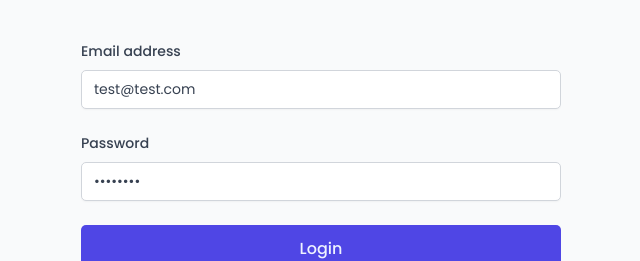
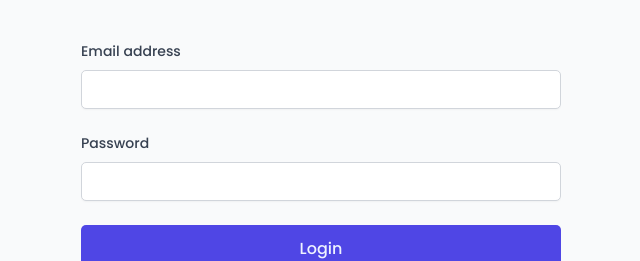
Before and after one commit to Eslam-Elwey/The-Wild-Oasis, a React (Vite) app: page /login in a window 1280 px wide. Shown: the part 357-618 px from the top of the page, without its empty margins (319-959 px from the left). Built offline with nearby package versions, Linux system fonts and the light colour scheme; a web font is replaced by a local one.

Commit message:
remove test login credentials

```diff
--- a/src/features/authentication/LoginForm.jsx
+++ b/src/features/authentication/LoginForm.jsx
@@ -7,19 +7,22 @@ import { useLogin } from "./useLogin";
 import SpinnerMini from "../../ui/SpinnerMini";
 
 function LoginForm() {
-  const [email, setEmail] = useState("test@test.com");
-  const [password, setPassword] = useState("12345678");
+  const [email, setEmail] = useState("");
+  const [password, setPassword] = useState("");
   const { login, isLoading } = useLogin();
 
   function handleSubmit(e) {
     e.preventDefault();
     if (!email || !password) return;
-    login({ email, password },{
-      onSettled : ()=>{
-        setEmail(()=>'');
-        setPassword(()=>'');
-      }
-    });
+    login(
+      { email, password },
+      {
+        onSettled: () => {
+          setEmail(() => "");
+          setPassword(() => "");
+        },
+      },
+    );
   }
 
   return (
@@ -47,8 +50,7 @@ function LoginForm() {
       </FormRowVertical>
       <FormRowVertical>
         <Button size="large" disabled={isLoading}>
-          {!isLoading?'Login':<SpinnerMini />}
-
+          {!isLoading ? "Login" : <SpinnerMini />}
         </Button>
       </FormRowVertical>
     </Form>
```
